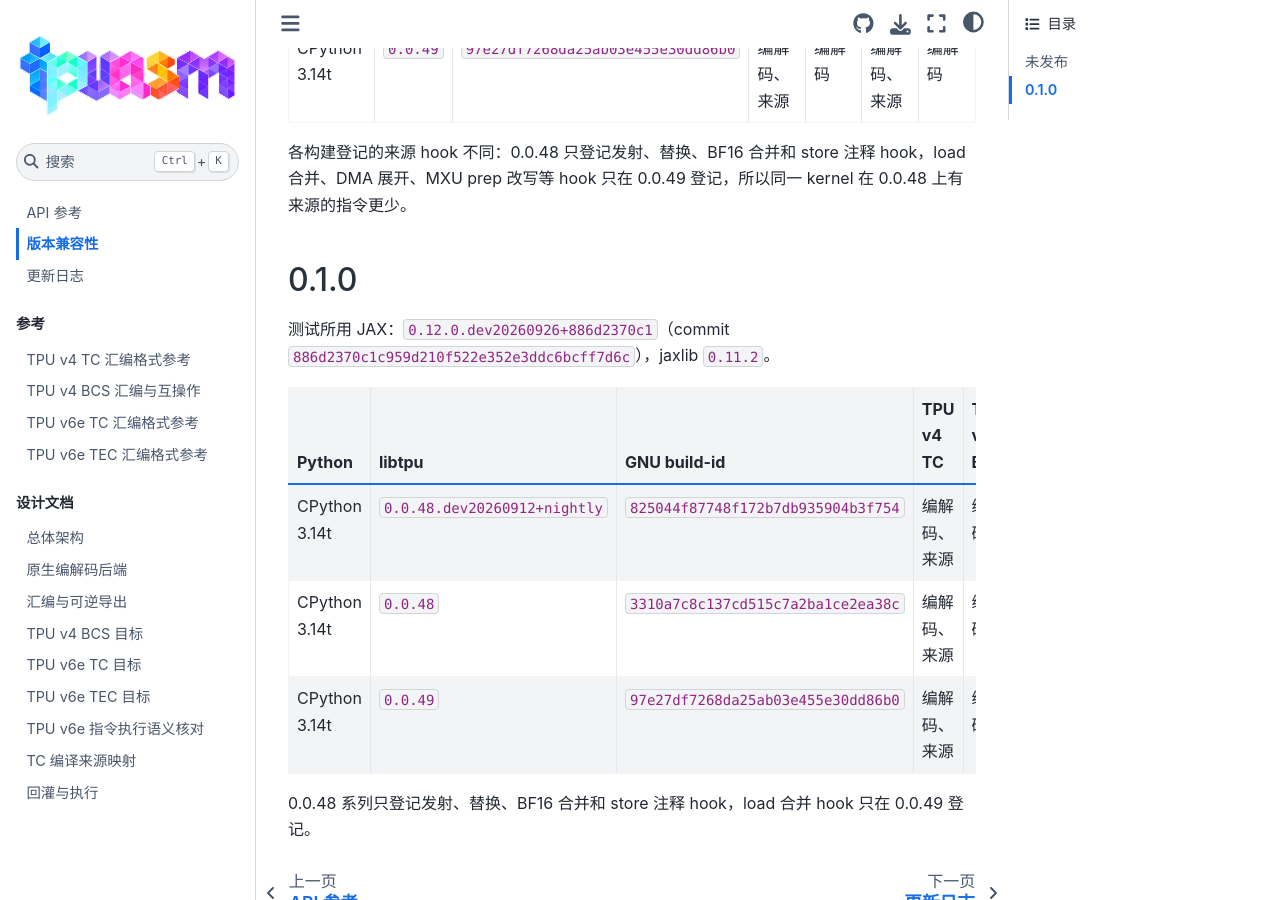
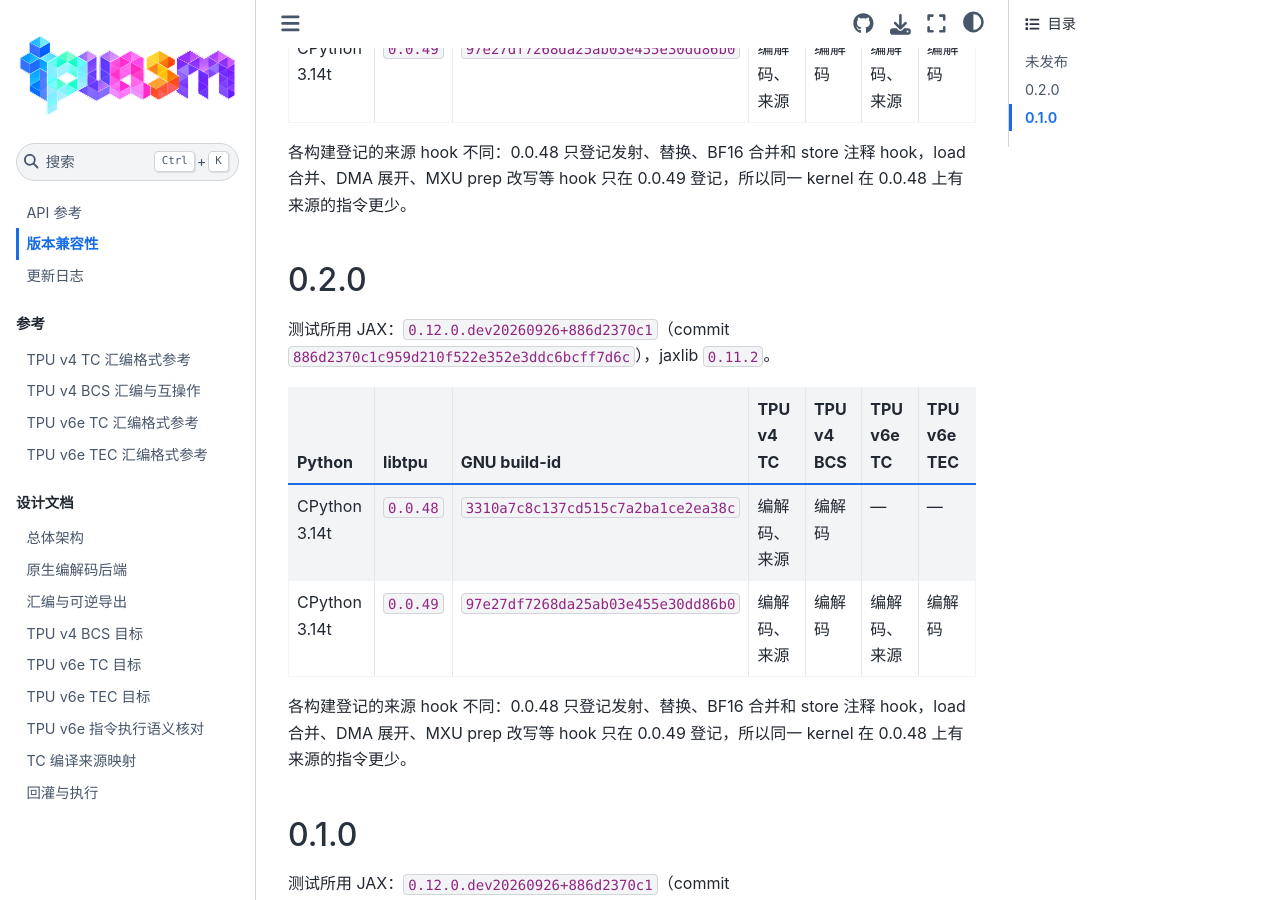
Before and after one commit to ayaka14732/tpuasm, a Sphinx documentation site: the page built from docs/compatibility.md, in a window 1280 px wide and 900 px high, scrolled down 595 px. Built offline with Sphinx 7.4.7 and the Sphinx Book theme 1.1.4, drawn with Linux system fonts in a browser that asks for light colours; pages that are not in the unit, such as notebooks, are missing from menus.

```diff
--- a/docs/compatibility.md
+++ b/docs/compatibility.md
@@ -5,6 +5,17 @@
 表中“编解码”指汇编与反汇编，“来源”指 `compiler_source_mapping` 的编译来源捕获。“—”表示该构建没有这个目标的后端。
 
 ## 未发布
+
+测试所用 JAX：`0.12.0.dev20260926+886d2370c1`（commit `886d2370c1c959d210f522e352e3ddc6bcff7d6c`），jaxlib `0.11.2`。
+
+| Python | libtpu | GNU build-id | TPU v4 TC | TPU v4 BCS | TPU v6e TC | TPU v6e TEC |
+|---|---|---|---|---|---|---|
+| CPython 3.14t | `0.0.48` | `3310a7c8c137cd515c7a2ba1ce2ea38c` | 编解码、来源 | 编解码 | — | — |
+| CPython 3.14t | `0.0.49` | `97e27df7268da25ab03e455e30dd86b0` | 编解码、来源 | 编解码 | 编解码、来源 | 编解码 |
+
+各构建登记的来源 hook 不同：0.0.48 只登记发射、替换、BF16 合并和 store 注释 hook，load 合并、DMA 展开、MXU prep 改写等 hook 只在 0.0.49 登记，所以同一 kernel 在 0.0.48 上有来源的指令更少。
+
+## 0.2.0
 
 测试所用 JAX：`0.12.0.dev20260926+886d2370c1`（commit `886d2370c1c959d210f522e352e3ddc6bcff7d6c`），jaxlib `0.11.2`。
 
--- a/pyproject.toml
+++ b/pyproject.toml
@@ -4,7 +4,7 @@ build-backend = "setuptools.build_meta"
 
 [project]
 name = "tpuasm"
-version = "0.1.0"
+version = "0.2.0"
 description = "Assemble and disassemble TPU machine bundles with physical issue slots"
 readme = "README.md"
 authors = [{name = "Ayaka Mikazuki"}]
```
Also changed, not shown: CHANGELOG.md (+1 -1 lines).
